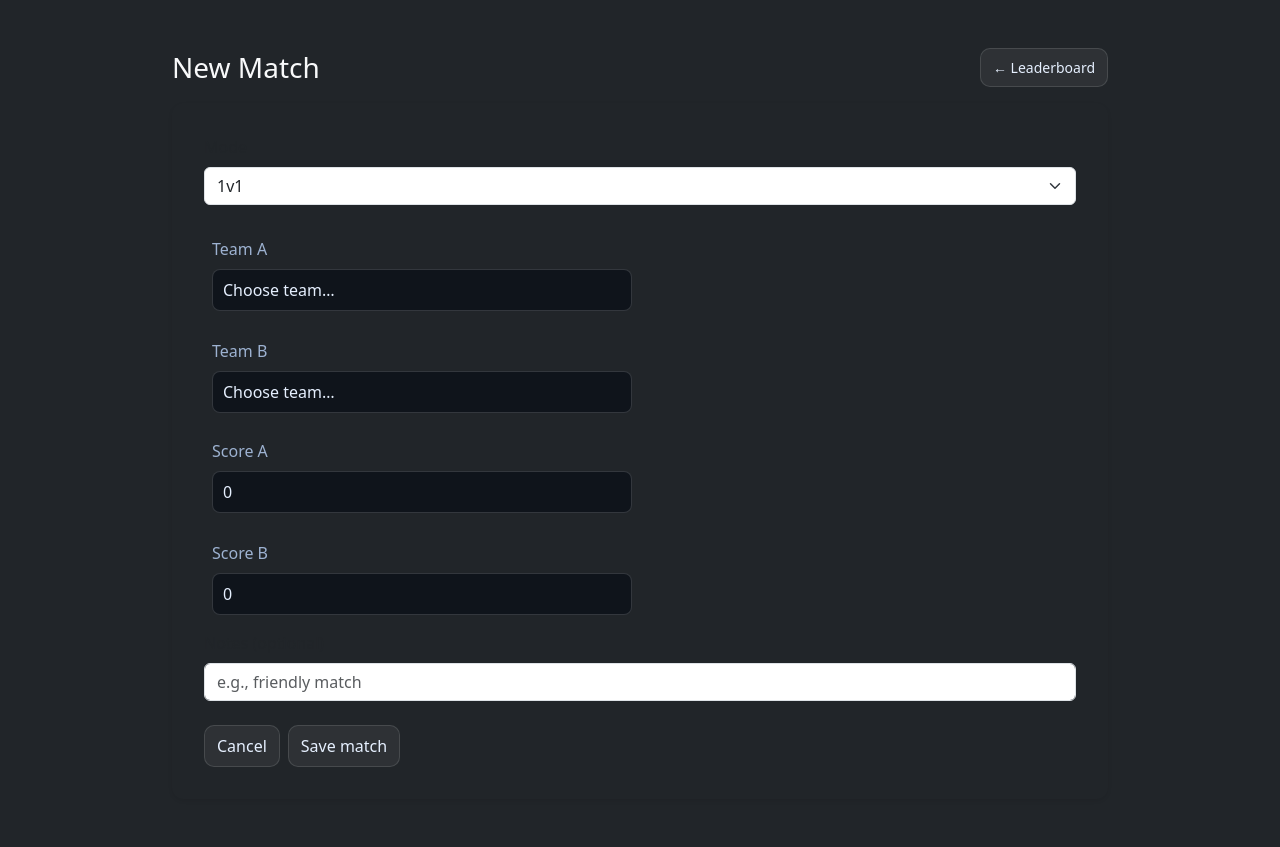
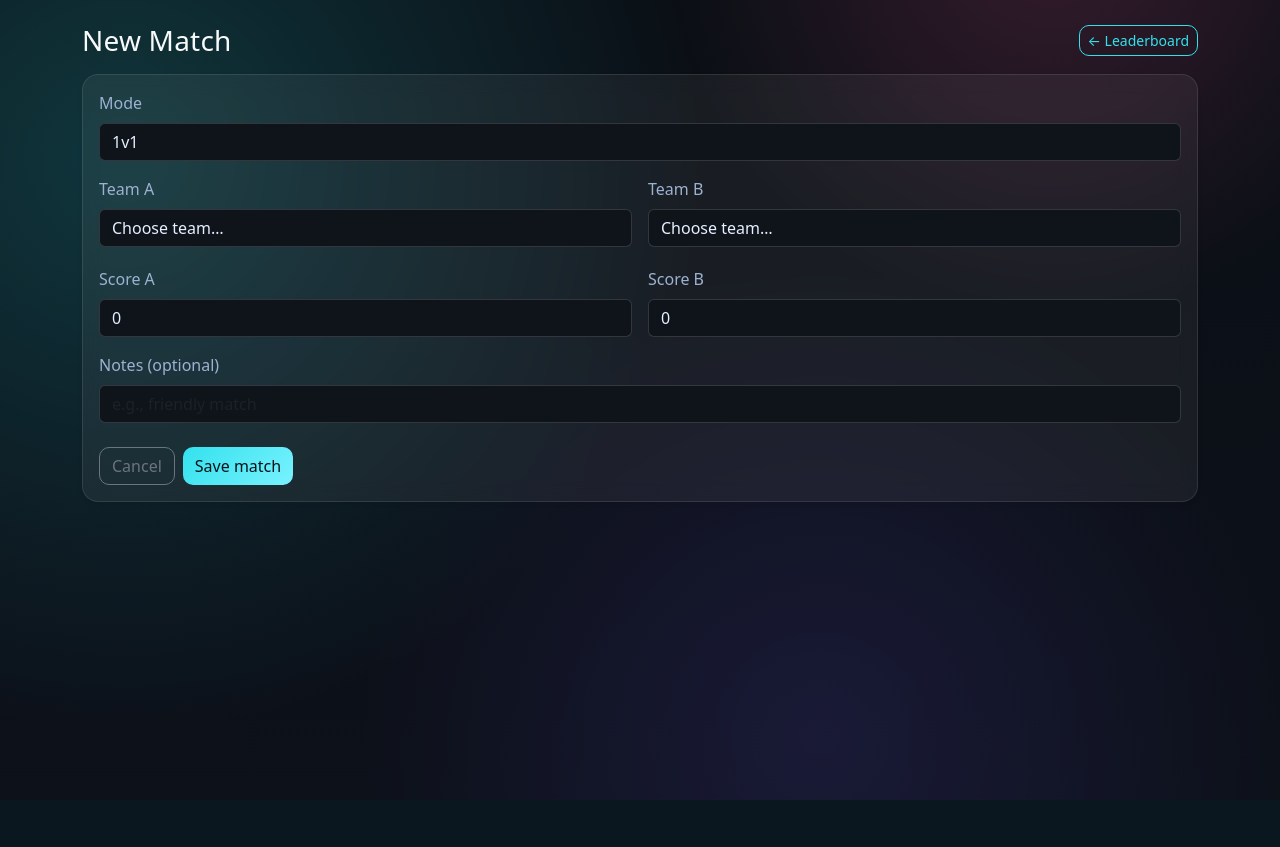
Before and after one commit to HosseinKrouna/foosball-scoreboard, a PHP site: page /match/new in a window 1280 px wide. After the commit the page ends 800 px from the top, so only its background shows below. Run offline with PHP 8.4, Linux system fonts and the light colour scheme; data comes from the database, SQL or seed files in the repository.

Commit message:
ui: dark-neon theme with animated background and glass cards

```diff
--- a/public/css/style.css
+++ b/public/css/style.css
@@ -1,29 +1,116 @@
-body { font-family: system-ui, Arial, sans-serif; margin: 24px; background: #0b0f14; color: #e6f0ff; }
+/* Design-Variablen */
+:root{
+  --bg:#0b0f14;
+  --bg-2:#0d1119;
+  --fg:#e6f0ff;
+  --muted:#9db2d1;
+  --acc1:#33e1ed;
+  --acc2:#ff5da2;
+}
 
-.container { max-width: 960px; margin: 0 auto; }
+/* Base */
+html,body{height:100%}
+body{
+  background:var(--bg);
+  color:var(--fg);
+  font-family:system-ui, Segoe UI, Inter, Roboto, Arial, sans-serif;
+  -webkit-font-smoothing:antialiased;
+  -moz-osx-font-smoothing:grayscale;
+}
 
-.muted { color: #9db2d1; }
+/* ---------- Animated Background (reines CSS) ---------- */
+.fx-bg{
+  position:fixed; inset:0; z-index:-1; pointer-events:none;
+  background:
+    radial-gradient(60rem 60rem at 10% 20%, rgba(51,225,237,0.18) 0%, transparent 60%),
+    radial-gradient(40rem 40rem at 82% -8%, rgba(255,93,162,0.17) 0%, transparent 60%),
+    radial-gradient(48rem 48rem at 64% 92%, rgba(118,93,255,0.12) 0%, transparent 60%),
+    linear-gradient(180deg, var(--bg) 0%, var(--bg-2) 100%);
+  filter: saturate(110%);
+  animation: fxFloat 18s ease-in-out infinite alternate;
+}
+@keyframes fxFloat{
+  0%   { transform: translate3d(0,0,0) scale(1.00); }
+  100% { transform: translate3d(0,-10px,0) scale(1.03); }
+}
 
-.card { background: rgba(255,255,255,0.06); border-radius: 12px; padding: 16px; box-shadow: 0 8px 24px rgba(0,0,0,0.25); }
+/* ---------- Typo & Links ---------- */
+h1,h2,h3{ letter-spacing:.2px; margin-bottom:.75rem }
+a{ color: var(--acc1); text-decoration: none; }
+a:hover{ color:#7feaf2; text-decoration: underline; }
+.muted{ color: var(--muted)!important }
 
-.table { width: 100%; border-collapse: collapse; }
+/* ---------- Cards (Glassmorphism) ---------- */
+.card{
+  background: rgba(255,255,255,0.06)!important;
+  border: 1px solid rgba(255,255,255,0.10)!important;
+  backdrop-filter: blur(10px);
+  -webkit-backdrop-filter: blur(10px);
+  box-shadow: 0 10px 35px rgba(0,0,0,0.35);
+  border-radius: 16px;
+}
+.card .card-body{ padding: 1rem 1rem; }
 
-.table th, .table td { padding: 10px 8px; border-bottom: 1px solid rgba(255,255,255,0.10); text-align: left; }
+/* ---------- Tabellen ---------- */
+.table{ margin:0 }
+.table thead{ background: rgba(255,255,255,0.85); color:#0b0f14 }
+.table-hover tbody tr:hover{ background: rgba(255,255,255,0.06) }
 
-.table th { color: #9db2d1; font-weight: 600; }
+/* ---------- Buttons ---------- */
+.btn{ border-radius: 10px }
+.btn-primary{
+  background: linear-gradient(135deg, var(--acc1), #79f2ff);
+  border:0; color:#07141a;
+}
+.btn-primary:hover{
+  filter: brightness(1.05);
+}
+.btn-outline-info{
+  border-color: var(--acc1); color: var(--acc1);
+}
+.btn-outline-info:hover{
+  background: var(--acc1); color:#05181c; border-color: var(--acc1);
+}
 
-a { color: #33e1ed; text-decoration: none; }
+/* ---------- Formulare ---------- */
+.form-control, .form-select{
+  background:#0f141b; color:var(--fg);
+  border:1px solid rgba(255,255,255,0.15);
+}
+.form-control:focus, .form-select:focus{
+  background:#101722; color:var(--fg);
+  border-color: rgba(51,225,237,0.55);
+  box-shadow: 0 0 0 .25rem rgba(51,225,237,.18);
+}
+.form-label{ color: var(--muted) }
 
-a:hover { text-decoration: underline; }
+/* ---------- Scoreboard ---------- */
+.scoreboard{
+  display:grid; gap:1rem; grid-template-columns: 1fr auto 1fr; align-items:center;
+}
+.team-name{
+  font-size: clamp(1.1rem, 2.4vw, 2rem);
+  opacity:.95;
+}
+.score{
+  font-weight: 800;
+  font-size: clamp(3.2rem, 9vw, 8rem);
+  line-height: 1;
+  text-shadow: 0 0 14px rgba(51,225,237,.25), 0 0 28px rgba(255,93,162,.14);
+  transition: transform 180ms ease, filter 180ms ease;
+}
+.score.bump { transform: scale(1.06); filter: brightness(1.1); }
+.badge-mode{
+  background:linear-gradient(135deg, rgba(51,225,237,.9), rgba(255,93,162,.85));
+  color:#061117;
+}
 
-.row { display:flex; gap:12px; align-items:center; margin:10px 0; }
+/* ---------- Kleinere Helfer ---------- */
+.shadow-soft{ box-shadow: 0 8px 24px rgba(0,0,0,.25) }
+.border-faint{ border:1px solid rgba(255,255,255,.08) }
 
-.row label { width:120px; color:#9db2d1; }
-
-.row select, .row input { flex:1; padding:8px 10px; border-radius:8px; border:1px solid rgba(255,255,255,0.15); background:#0f141b; color:#e6f0ff; }
-
-.actions { display:flex; gap:12px; margin-top:12px; }
-
-.btn { display:inline-block; padding:8px 12px; border-radius:10px; background:rgba(255,255,255,0.06); color:#e6f0ff; text-decoration:none; border:1px solid rgba(255,255,255,0.12); }
-
-.btn.primary { background:#1b2a38; border-color:#2a3b4e; }
+/* ---------- Barrierefreiheit ---------- */
+@media (prefers-reduced-motion: reduce){
+  .fx-bg{ animation:none }
+  .score{ transition:none }
+}
--- a/views/layout.php
+++ b/views/layout.php
@@ -7,19 +7,18 @@
     <meta name="viewport" content="width=device-width, initial-scale=1">
     <title><?= htmlspecialchars($title ?? 'Foosball Scoreboard') ?></title>
 
-    <!-- Bootstrap CSS -->
     <link href="https://cdn.jsdelivr.net/npm/bootstrap@5.3.3/dist/css/bootstrap.min.css" rel="stylesheet">
-
-    <!-- Custom CSS -->
     <link href="/css/style.css" rel="stylesheet">
 </head>
 
 <body class="bg-dark text-light">
-    <main class="container py-4">
+    <!-- Animated background layers -->
+    <div class="fx-bg"></div>
+
+    <main class="container py-4 position-relative">
         <?= $content ?? '' ?>
     </main>
 
-    <!-- Bootstrap Bundle (JS + Popper) -->
     <script src="https://cdn.jsdelivr.net/npm/bootstrap@5.3.3/dist/js/bootstrap.bundle.min.js"></script>
 </body>
 
```
